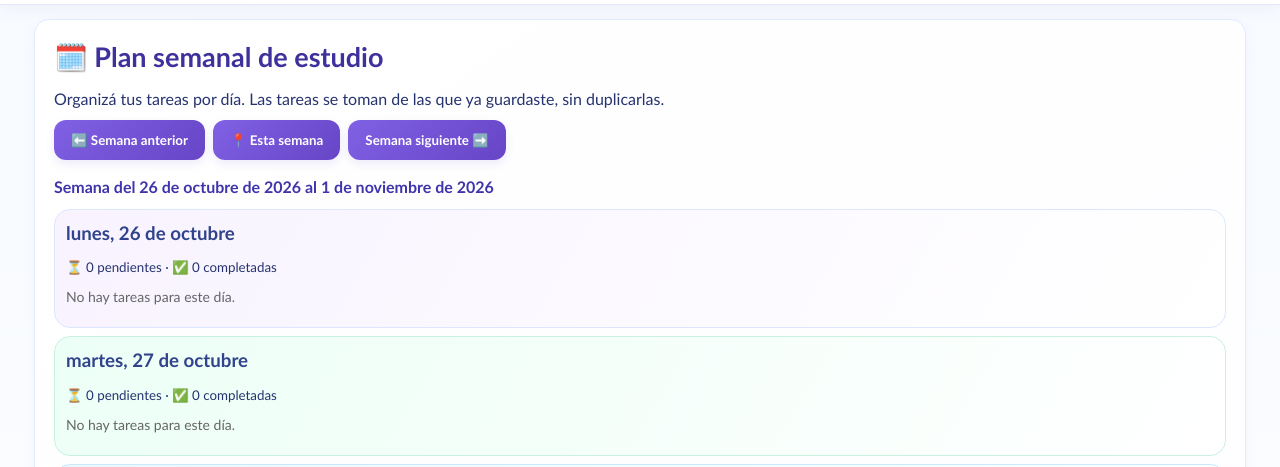
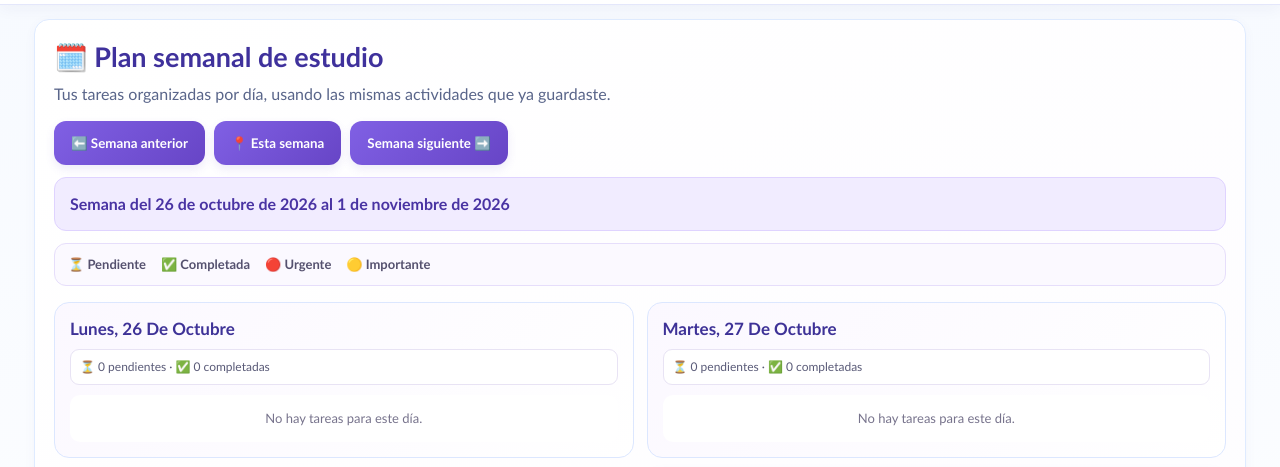
Before and after one commit to casa-en-orden/ordenando-mis-actividades-nuevo, a plain HTML site: page index.html in a window 1280 px wide. Both pictures are taken after a click on the button "🗓️ Plan semanal". Shown: the part 333-800 px from the top of the page. Drawn offline with Linux system fonts and the light colour scheme.

Commit message:
Mejorar presentación del plan semanal

```diff
--- a/index.html
+++ b/index.html
@@ -346,6 +346,25 @@ nav button[data-tab="tareas"].active{background:#7656d9;color:#fff;border-color:
 @media(hover:hover){#calendario .dia-calendario:hover{transform:translateY(-2px);border-color:#9a84e8}}
 @media(max-width:520px){#calendario .calendario-controles{align-items:stretch;gap:4px}#calendario .calendario-mes{flex-basis:100%}#calendario .calendario-hoy{align-self:flex-start;margin:2px 0 10px}#calendario .calendario-leyenda{gap:9px;padding:10px}#calendario .calendario-leyenda span{font-size:12px}#calendario #calendarioColores>div{gap:3px!important}#calendario .dia-calendario{min-height:48px;padding:4px 1px;font-size:13px}}
 
+
+/* Plan semanal: lectura rápida y mejor orientación */
+#semana .semana-intro{margin-top:-5px;color:#59658a}
+#semana .semana-controles{display:flex;flex-wrap:wrap;gap:9px;margin:15px 0 12px}
+#semana .semana-controles button{min-height:44px}
+#semana .semana-rango{margin:12px 0;padding:13px 15px;border-radius:12px;background:#f1ecff;border:1px solid #dfd3ff;color:#4933a3;font-weight:800}
+#semana .semana-leyenda{display:flex;flex-wrap:wrap;gap:8px 15px;margin:0 0 16px;padding:11px 13px;border:1px solid #e6defb;background:#fbf9ff;border-radius:12px}
+#semana .semana-leyenda span{font-size:13px;font-weight:700;color:#55516f}
+#semana #planSemanal{display:grid;grid-template-columns:repeat(2,minmax(0,1fr));gap:13px;align-items:start}
+#semana .semana-dia{min-width:0;margin:0;padding:15px;border-radius:15px;border:1px solid #dce7ff;background:linear-gradient(135deg,#fbf8ff,#fff)}
+#semana .semana-dia h3{text-transform:capitalize;margin:0 0 8px;font-size:17px;color:#3e3297}
+#semana .semana-dia>small{display:block;padding:8px 9px;margin-bottom:10px;border-radius:9px;background:#fff;border:1px solid #e8e3f4;color:#5a5b78;font-size:12px}
+#semana .semana-dia.hoy{border:2px solid #9477e8;background:linear-gradient(135deg,#f3edff,#fff);box-shadow:0 4px 14px #7656d915}
+#semana .semana-dia .task{padding:12px;margin:9px 0;border-radius:11px}
+#semana .semana-dia .task>strong{display:block;font-size:15px;overflow-wrap:anywhere}
+#semana .semana-dia .task button{margin:8px 5px 0 0}
+#semana .semana-dia .semana-dia-vacio{margin:0;padding:13px 10px;border-radius:10px;background:#fff;color:#77738c;text-align:center;font-size:13px}
+@media(max-width:700px){#semana #planSemanal{grid-template-columns:1fr}#semana .semana-controles{display:grid;grid-template-columns:1fr 1fr}#semana .semana-controles button:nth-child(2){grid-column:1/-1;grid-row:1}#semana .semana-controles button{padding:10px 8px;font-size:13px}#semana .semana-dia{padding:13px}}
+
 </style>
 </head>
 <body>
@@ -467,13 +486,14 @@ nav button[data-tab="tareas"].active{background:#7656d9;color:#fff;border-color:
 <section id="semana" class="hidden">
 <div class="panel">
 <h2>🗓️ Plan semanal de estudio</h2>
-<p>Organizá tus tareas por día. Las tareas se toman de las que ya guardaste, sin duplicarlas.</p>
-<div style="display:flex;flex-wrap:wrap;gap:8px;margin-bottom:14px">
+<p class="semana-intro">Tus tareas organizadas por día, usando las mismas actividades que ya guardaste.</p>
+<div class="semana-controles">
 <button type="button" class="primary" onclick="cambiarSemana(-1)">⬅️ Semana anterior</button>
 <button type="button" class="primary" onclick="irASemanaActual()">📍 Esta semana</button>
 <button type="button" class="primary" onclick="cambiarSemana(1)">Semana siguiente ➡️</button>
 </div>
-<p id="rangoSemana" style="font-weight:bold;color:#4034aa"></p>
+<p id="rangoSemana" class="semana-rango"></p>
+<div class="semana-leyenda"><span>⏳ Pendiente</span><span>✅ Completada</span><span>🔴 Urgente</span><span>🟡 Importante</span></div>
 <div id="planSemanal"></div>
 </div>
 </section>
```
